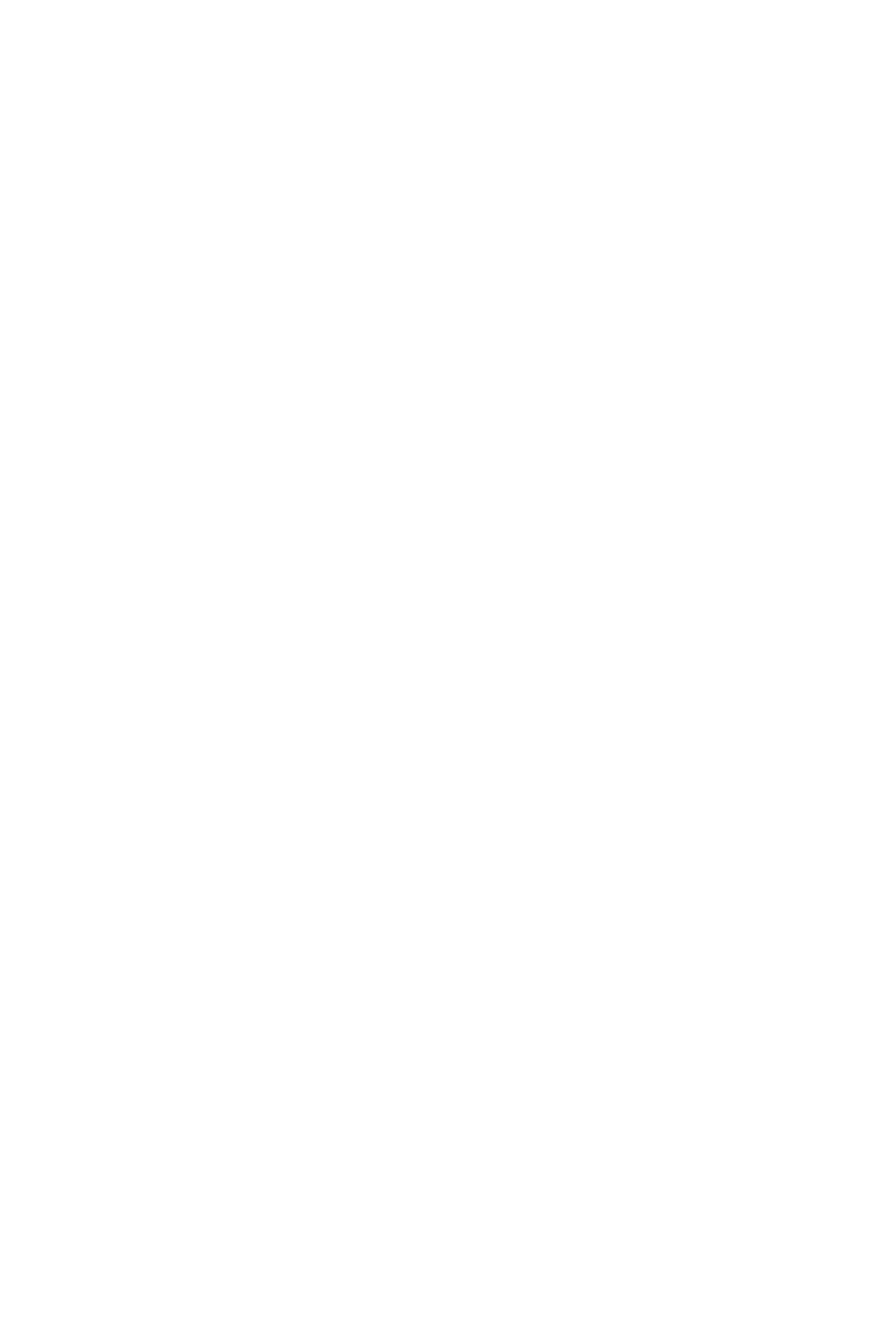
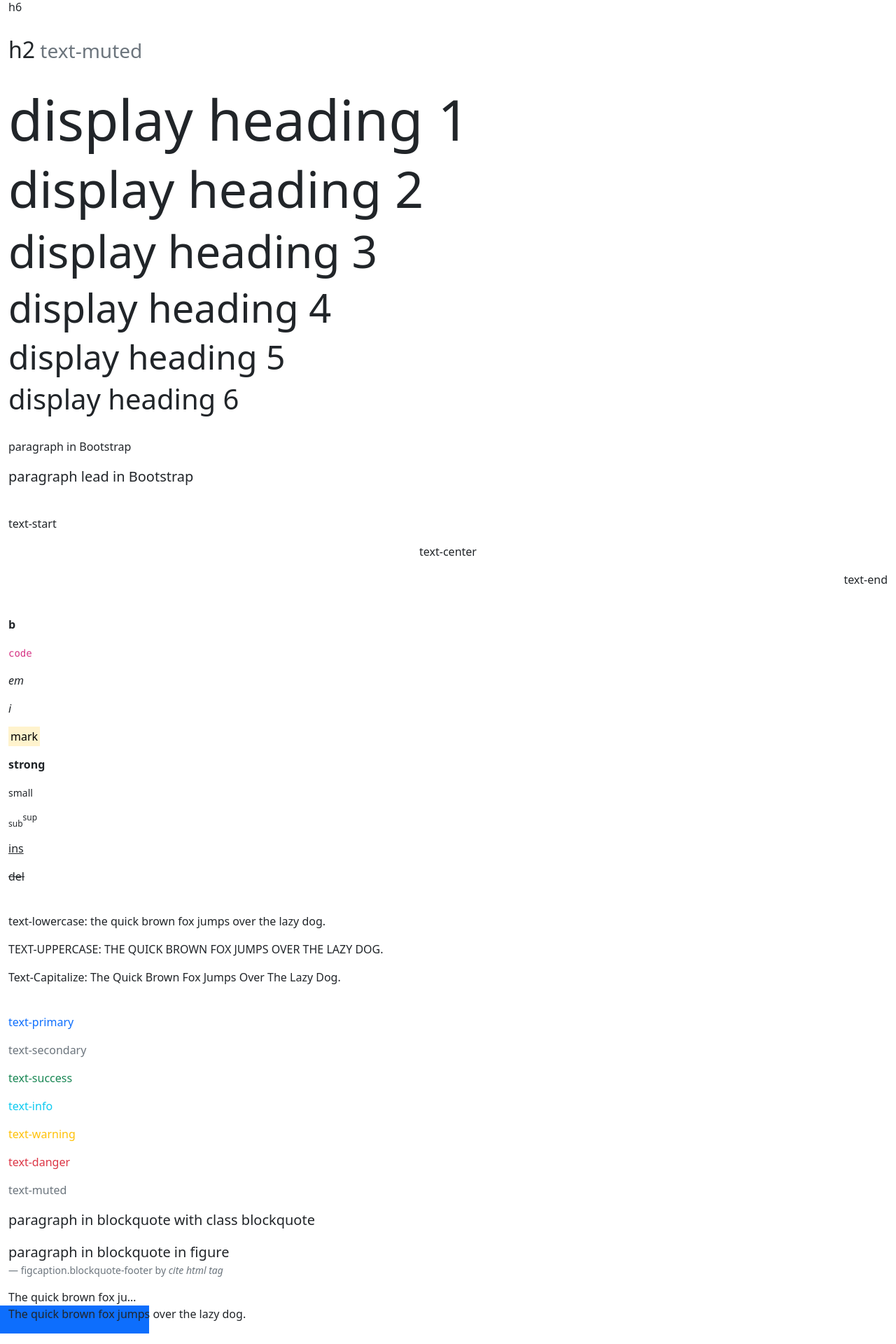
Before and after one commit to nicolasmatthewlee/bootstrap-playground, a React (Create React App) app: page / in a window 1280 px wide. Shown: the part 1140-3060 px from the top of the page at 70% size. Before the commit the page ends 928 px from the top, so only its background shows below. Built offline with nearby package versions, Linux system fonts and the light colour scheme.

Commit message:
worked through typography

```diff
--- a/src/App.js
+++ b/src/App.js
@@ -140,7 +140,6 @@ function App() {
           <div className="col-4 border">col-4</div>
           <div className="col-7 border offset-1">col-7</div>
         </div>
-
         {/* remove negative margins and padding from child columns
         by setting gutters to 0: g-0 */}
         <div className="row g-0">
@@ -148,7 +147,6 @@ function App() {
           <div className="col-4 border">col-4</div>
           <div className="col-4 border">col-4 </div>
         </div>
-
         {/* create equal-width columns that span multiple rows by inserting
         w-100 where you want the columns to break to a new line */}
         <div className="row border">
@@ -158,12 +156,157 @@ function App() {
           <div className="col border">col</div>
           <div className="col border">col</div>
         </div>
-
         {/* fixed layout : using pixel sizes for a one-structure, screen-size-specific layout
         fluid layout : using percent sizes for a one-structure fluid layout
         responsive layout : using breakpoints to define multiple structures that adapt responsively to different sizes
         (^^ for example defining different column sizes for sm, md, lg screen sizes)
         responsive layouts enable an optimal layout at each screen size */}
+        {/* headers in Bootstrap */}
+        <h1>h1</h1>
+        <h2>h2</h2>
+        <h3>h3</h3>
+        <h4>h4</h4>
+        <h5>h5</h5>
+        <h6>h6</h6>
+        <br />
+        {/* display ssecondary text of a heading in a smaller and lighter variation
+        with small tag and text-muted className */}
+        <h2>
+          h2
+          <small className="text-muted"> text-muted</small>
+        </h2>
+        <br />
+        {/* Bootstrap headings feature a larger font-size with a lighter font-weight */}
+        <h1 className="display-1">display heading 1</h1>
+        <h1 className="display-2">display heading 2</h1>
+        <h1 className="display-3">display heading 3</h1>
+        <h1 className="display-4">display heading 4</h1>
+        <h1 className="display-5">display heading 5</h1>
+        <h1 className="display-6">display heading 6</h1>
+        <br />
+        {/* paragraphs in bootstrap - use className lead for a larger font-size and lighter font-weight */}
+        <p>paragraph in Bootstrap</p>
+        <p className="lead">paragraph lead in Bootstrap</p>
+        <br />
+
+        {/* align text to left, center, right with text-start, text-center, text-end
+        can also set align for different screen sizes (text-sm-center
+        text-md-right) */}
+        <p className="text-start">text-start</p>
+        <p className="text-center">text-center</p>
+        <p className="text-end">text-end</p>
+        <br />
+
+        {/* can format text using standard html tags
+
+        b-bold
+        code-code
+        em-italicize (emphasized)
+        i-italicize
+        mark-highlight
+        strong-bold (strongly emphasized)
+        small-smaller
+        sub-subscript
+        sup-superscript
+        ins-underlined (inserted)
+        del-strikethrough (deleted) */}
+        <p>
+          <b>b</b>
+        </p>
+        <p>
+          <code>code</code>
+        </p>
+        <p>
+          <em>em</em>
+        </p>
+        <p>
+          <i>i</i>
+        </p>
+        <p>
+          <mark>mark</mark>
+        </p>
+        <p>
+          <strong>strong</strong>
+        </p>
+        <p>
+          <small>small</small>
+        </p>
+        <p>
+          <sub>sub</sub>
+          <sup>sup</sup>
+        </p>
+        <p>
+          <ins>ins</ins>
+        </p>
+        <p>
+          <del>del</del>
+        </p>
+        <br />
+
+        {/* can format uppercase, lowercase, capitalize with text-uppercase, text-lowercase, text-capitalize */}
+        <p className="text-lowercase">
+          text-lowercase: The quick brown fox jumps over the lazy dog.
+        </p>
+        <p className="text-uppercase">
+          text-uppercase: The quick brown fox jumps over the lazy dog.
+        </p>
+        <p className="text-capitalize">
+          text-capitalize: The quick brown fox jumps over the lazy dog.
+        </p>
+        <br />
+
+        {/* utility classes can be used to set font-color */}
+        <p className="text-primary">text-primary</p>
+        <p className="text-secondary">text-secondary</p>
+        <p className="text-success">text-success</p>
+        <p className="text-info">text-info</p>
+        <p className="text-warning">text-warning</p>
+        <p className="text-danger">text-danger</p>
+        <p className="text-muted">text-muted</p>
+
+        {/* blockquotes in Bootstrap - looks like a larger version of p */}
+        <blockquote className="blockquote">
+          <p>paragraph in blockquote with class blockquote</p>
+        </blockquote>
+
+        {/* for a properly attributed blockquote, put the blockquote
+        (with class blockquote) in a figure tag and use a figcaption
+        with class blockquote-footer that includes the author within
+        cite tags; can align with text-end text-center */}
+        <figure>
+          <blockquote className="blockquote">
+            <p>paragraph in blockquote in figure</p>
+          </blockquote>
+          <figcaption className="blockquote-footer">
+            figcaption.blockquote-footer by <cite>cite html tag</cite>
+          </figcaption>
+        </figure>
+
+        {/* truncate text with an ellipsis with text-truncate */}
+        <div className="row">
+          <div className="col-2 text-truncate">
+            The quick brown fox jumps over the lazy dog.
+          </div>
+        </div>
+
+        {/* text-wrap wraps text
+        text-nowrap prevents text wrapping */}
+        <div className="row">
+          <div className="col-2 text-nowrap bg-primary">
+            <p>The quick brown fox jumps over the lazy dog.</p>
+          </div>
+        </div>
+        <br />
+
+        {/* use text-break to prevent a long word from breaking the layout */}
+        <div className="row">
+          <div className="col-1 border">
+            <p>The quickbrownfox jumps over the lazy dog.</p>
+          </div>
+          <div className="col-1 text-break border order-first">
+            <p>The quickbrownfox jumps over the lazy dog.</p>
+          </div>
+        </div>
       </div>
     </div>
   );
```
